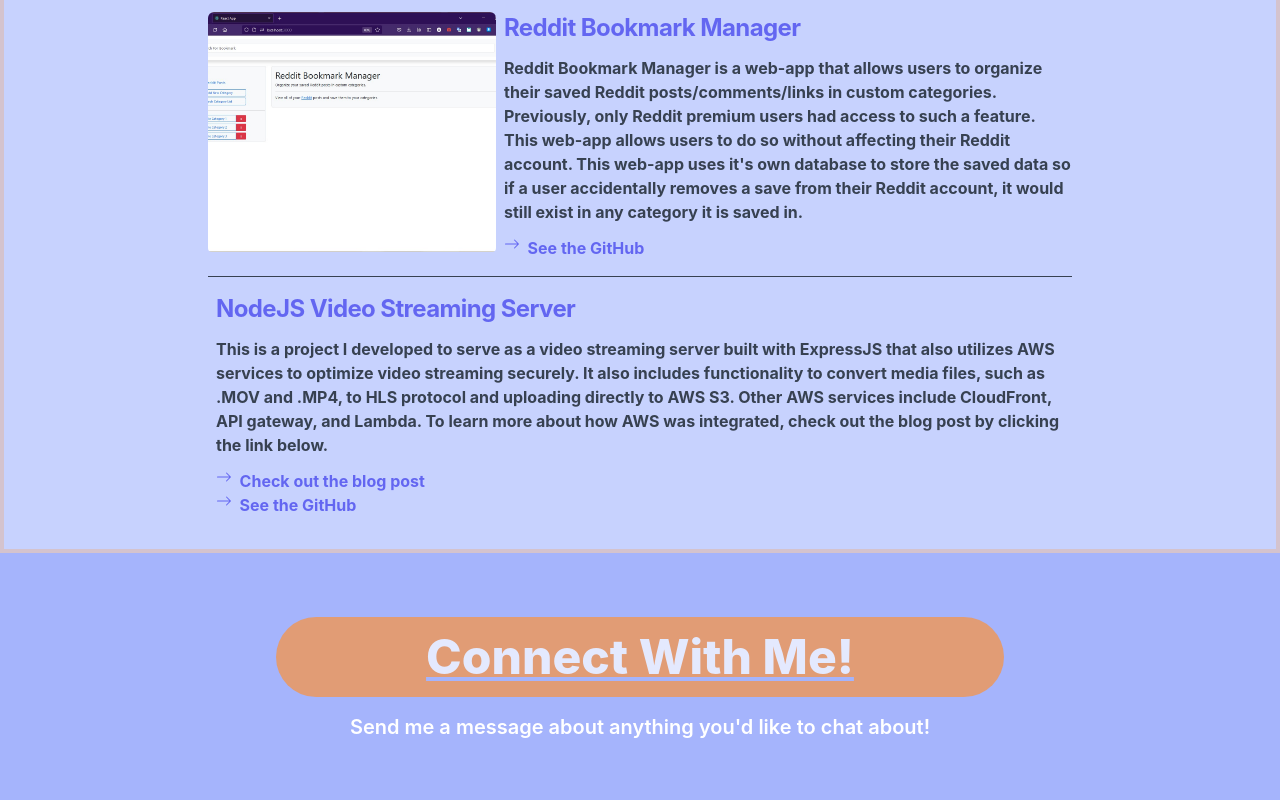
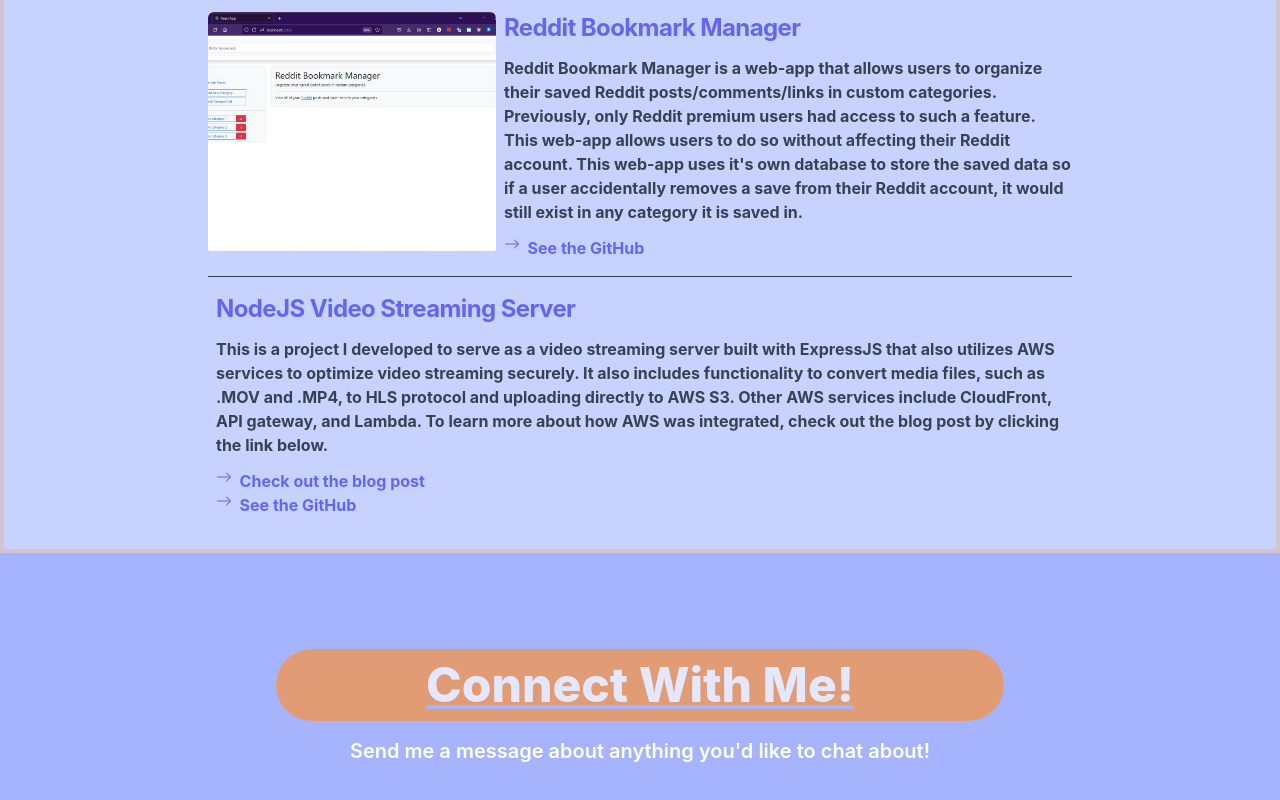
Before and after one commit to ryanpv/personal-site, a React (Create React App) app: page /#/ in a window 1280 px wide. Shown: the part 1954-2754 px from the top of the page. Built offline with nearby package versions, Linux system fonts and the light colour scheme.

Commit message:
added z index for navbar

```diff
--- a/src/App.js
+++ b/src/App.js
@@ -10,7 +10,7 @@
     <>
     <HashRouter>
 
-      <div className="sticky top-5 px-5">
+      <div className="sticky top-5 px-5 z-50">
         <Navbar />
       </div>
 
--- a/src/components/contactForm.js
+++ b/src/components/contactForm.js
@@ -32,10 +32,10 @@
   };
 
   return (
-    <div className="flex justify-center mx-auto h-screen pt-16 px-5 max-w-screen-md">
+    <div className="flex justify-center mx-auto h-screen pt-24 px-5 max-w-screen-md">
       <div className='grid grid-rows-12 grid-flow-row gap-5 w-full'>
         <div>
-          <h1 className='bg-orange-400 opacity-70 rounded-full p-4 flex justify-center text-white text-center text-5xl font-extrabold underline decoration-indigo-300'>Connect With Me!</h1>
+          <h1 className='bg-orange-400 opacity-70 rounded-full p-3 flex justify-center text-white text-center text-5xl font-extrabold underline decoration-indigo-300'>Connect With Me!</h1>
           <p className='text-center text-white font-semibold text-xl mt-4'>Send me a message about anything you'd like to chat about!</p>
         </div>
 
```
